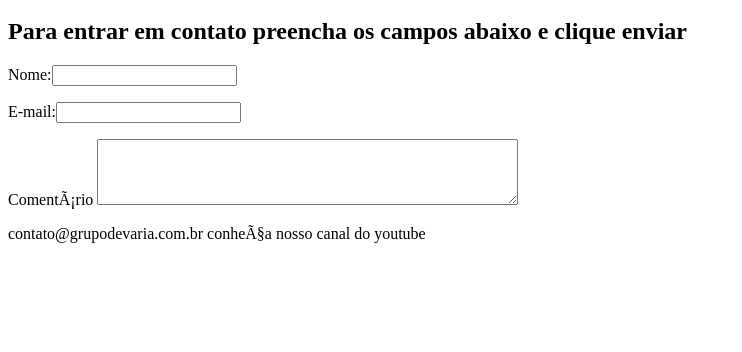
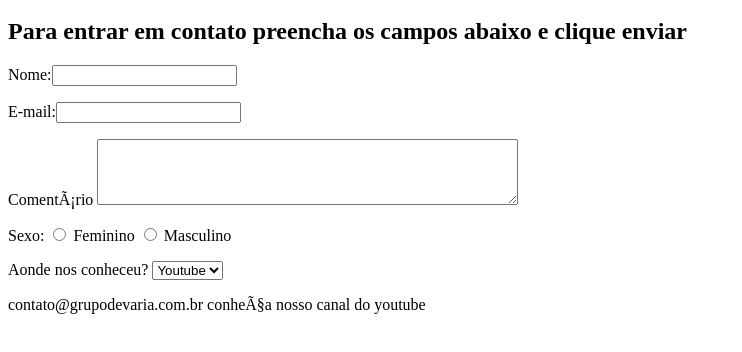
Before and after one commit to johnwsalvador/Aula-html-2023, a plain HTML site: page Fale-conosco.html in a window 1280 px wide. Shown: the part 136-488 px from the top of the page, without its empty margins (0-742 px from the left). Drawn offline with Linux system fonts and the light colour scheme.

Commit message:
Adicionando Select e botão opções

```diff
--- a/Fale-conosco.html
+++ b/Fale-conosco.html
@@ -28,6 +28,20 @@
                     <label>Comentário</label>
                     <textarea name="Comentario" cols="50" rows="4"></textarea>
                 </p>
+                <p>
+                    <label>Sexo: </label>
+                    <input type="radio" name="Sexo" /> <label>Feminino</label>
+                    <input type="radio" name="Sexo" /> <label>Masculino</label>
+                    </p>
+                    <p>
+                        <label>Aonde nos conheceu? </label>
+                        <select name="Connheceu">
+                            <option selected>Youtube</option>
+                            <option>Google</option>
+                            <option>Amigos</option>
+                            <option>Outros</option>
+                        </select>
+                    </p>
             </form>
 
         </main>
```
